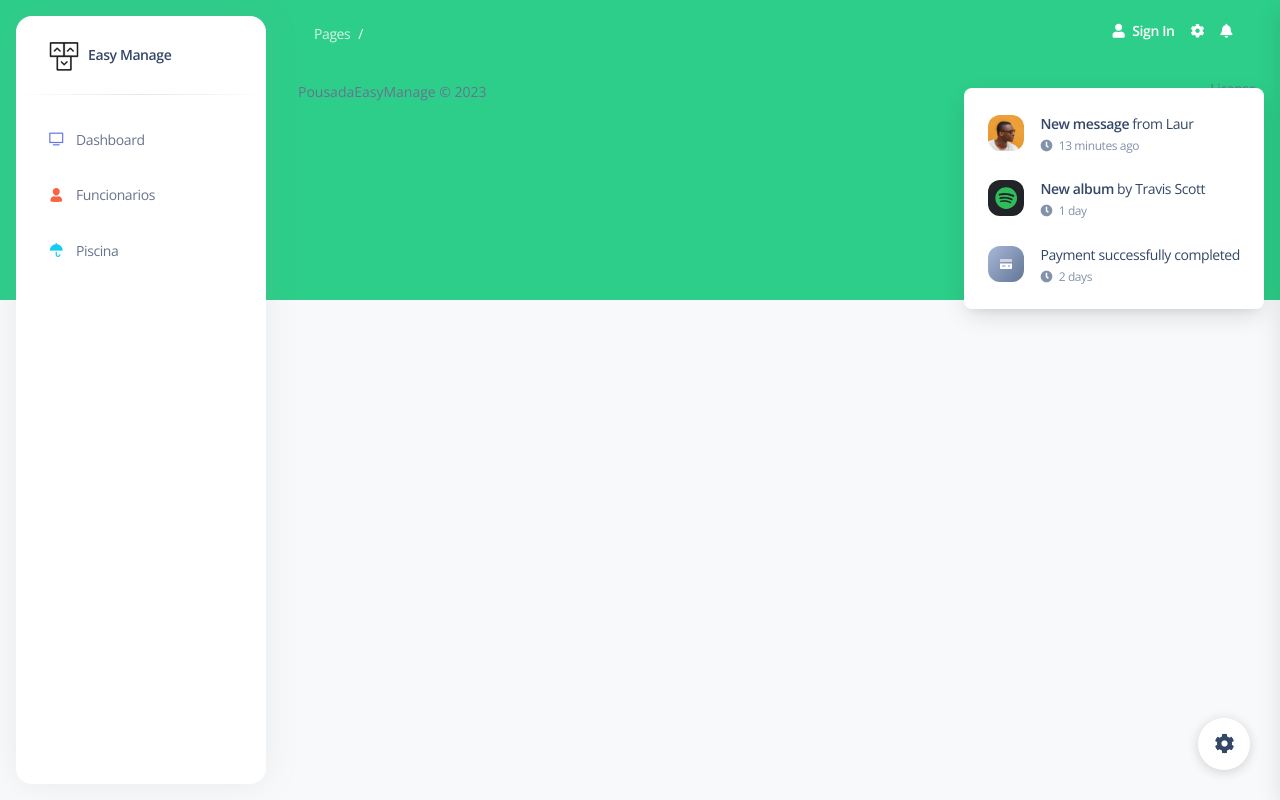
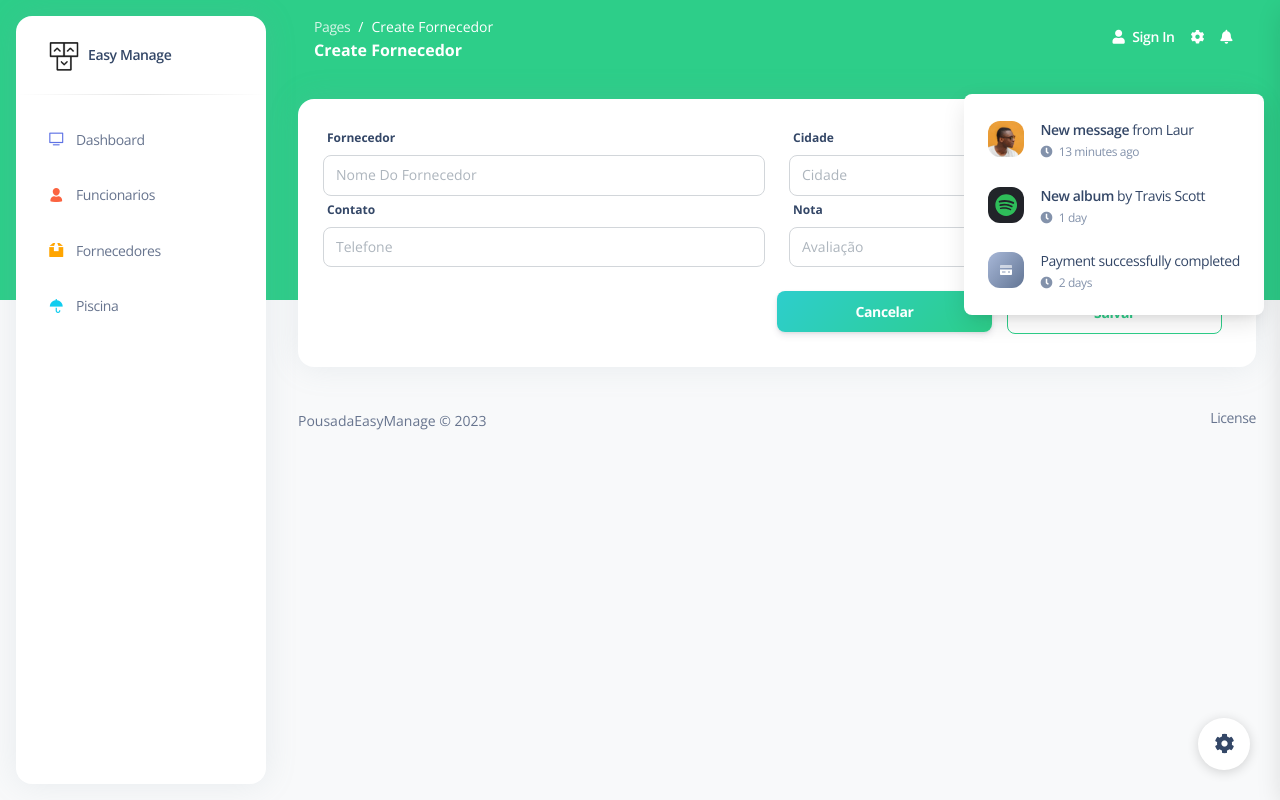
Before and after one commit to BrenoGondimR/EasyManage, a Vue app: page /create_fornecedor in a window 1280 px wide. Built offline with nearby package versions, Linux system fonts and the light colour scheme.

Commit message:
fornecedores

```diff
--- a/src/constants/config.js
+++ b/src/constants/config.js
@@ -12,6 +12,9 @@ export const editFuncionarioUrl = apisUrl + 'funcionarios/edit';
 export const createFuncionarioUrl = apisUrl + 'funcionarios/create';
 export const findFuncionariosUrl = apisUrl + 'funcionarios';
 
+// Fornecedores
+export const createFornecedorUrl = apisUrl + 'fornecedores/create';
+export const getHistoryFornecedores = apisUrl + 'fornecedores';
 // Piscina
 export const criarTratamento = apisUrl + 'piscina/create';
 export const criarManutencao = apisUrl + 'piscina/manutencao/create';
--- a/src/examples/Sidenav/SidenavList.vue
+++ b/src/examples/Sidenav/SidenavList.vue
@@ -24,6 +24,19 @@
           <template v-slot:icon>
             <i
               class="ni ni-single-02 text-warning text-sm opacity-10"
+            ></i>
+          </template>
+        </sidenav-item>
+      </li>
+      <li class="nav-item">
+        <sidenav-item
+          url="/fornecedores"
+          :class="getRoute() === 'tables' ? 'active' : ''"
+          :navText="this.$store.state.isRTL ? 'الجداول' : 'Fornecedores'"
+        >
+          <template v-slot:icon>
+            <i
+              class="ni ni-box-2 text-sm opacity-10" style="color: orange !important;"
             ></i>
           </template>
         </sidenav-item>
--- a/src/router/index.js
+++ b/src/router/index.js
@@ -6,6 +6,8 @@ import CreateTrat from "../views/Piscina/Create.vue";
 import Piscina from "../views/Piscina/index.vue";
 import CreateFunc from "../views/Funcionarios/Create";
 import CreateManut from "../views/Piscina/Manutencao";
+import Fornecedores from "../views/Fornecedores/index.vue";
+import CreateForne from "../views/Fornecedores/create.vue";
 
 const routes = [
   {
@@ -29,9 +31,19 @@ const routes = [
     component: Funcionarios,
   },
   {
+    path: "/fornecedores",
+    name: "Fornecedores",
+    component: Fornecedores,
+  },
+  {
     path: "/create_tratamento",
     name: "Create Tratamento",
     component: CreateTrat,
+  },
+  {
+    path: "/create_fornecedor",
+    name: "Create Fornecedor",
+    component: CreateForne,
   },
   {
     path: "/piscina",
--- /dev/null
+++ b/src/views/Fornecedores/create.vue
@@ -0,0 +1,85 @@
+<template>
+  <div class="py-4 container-fluid">
+    <div class="row">
+      <div class="col-12">
+        <div class="card">
+          <div class="row">
+            <div v-for="(form, index) in forms" :key="index" :class="form.col">
+              <label>{{ form.label }}</label>
+              <div>
+                <input v-if="form.type === 'text'" v-model="form.value" :type="form.type" :placeholder="form.placeholder" class="form-control" />
+              </div>
+            </div>
+            <div class="row mt-4" style="justify-content: right;">
+              <div class="col-6" style="display: flex">
+                <div class="col-6" style="margin-right: 15px;">
+                  <button id="btn-dark" @click="getPage" class="btn w-100 px-3 mb-2 bg-gradient-success">Cancelar</button>
+                </div>
+                <div class="col-6">
+                  <button id="btn-white" @click="createFornecedor"  class="btn w-100 px-3 mb-2 btn-outline-success">Salvar</button>
+                </div>
+              </div>
+            </div>
+          </div>
+        </div>
+      </div>
+    </div>
+  </div>
+</template>
+
+<script>
+import { createFornecedor } from "@/views/Fornecedores/fornecedores_service";
+export default {
+  name: "create_fornecedor",
+  components: {
+
+  },
+  data() {
+    return {
+      forms: [
+        {label: "Fornecedor", type: "text", value: "", placeholder: "Nome Do Fornecedor", error: "", errorMessage: "", col: "col-md-6"},
+        {label: "Cidade", type: "text", value: "", placeholder: "Cidade", error: "", errorMessage: "", col: "col-md-6"},
+        {label: "Contato", type: "text", value: "", placeholder: "Telefone", error: "", errorMessage: "", col: "col-md-6"},
+        {label: "Nota", type: "text", value: "", placeholder: "Avaliação", error: "", errorMessage: "", col: "col-md-6"},
+      ]
+    };
+  },
+  methods: {
+    getPage() {
+      this.$router.push('/fornecedores')
+    },
+    createFornecedor() {
+      const fornecedor = {
+        'fornecedor': this.forms[0].value,
+        'cidade': this.forms[1].value,
+        'contato': this.forms[2].value,
+        'nota': parseFloat(this.forms[3].value),
+      };
+
+      // Chamar a função para enviar a requisição POST
+      createFornecedor(fornecedor)
+        .then((response) => {
+          // Tratar a resposta do backend aqui
+          console.log(response.data);
+          this.$router.push("/fornecedores"); // Redirecionar após a criação do funcionário
+        })
+        .catch((error) => {
+          // Tratar erros aqui
+          console.error(error);
+        });
+    },
+  }
+};
+</script>
+
+<style>
+.card{
+  padding: 25px !important;
+}
+.form-check-label{
+  margin-right: 30px !important;
+}
+.form-check-input:checked[type=radio]{
+  background-image: linear-gradient(310deg, #2dce89 0%, #2dcecc 100%) !important;
+}
+</style>
--- /dev/null
+++ b/src/views/Fornecedores/fornecedores_service.js
@@ -0,0 +1,11 @@
+import axios from "axios";
+import { createFornecedorUrl, getHistoryFornecedores } from "@/constants/config";
+
+
+export const createFornecedor = (bodyCupom) => {
+  return axios.post(createFornecedorUrl, bodyCupom);
+};
+
+export const getAllFornecedores = () => {
+  return axios.get(getHistoryFornecedores);
+};
--- /dev/null
+++ b/src/views/Fornecedores/index.vue
@@ -0,0 +1,26 @@
+<template>
+  <div class="py-4 container-fluid">
+    <div class=" row">
+      <div class="col-12">
+        <HistoryFornecedor></HistoryFornecedor>
+      </div>
+    </div>
+  </div>
+</template>
+
+<script>
+
+import HistoryFornecedor from "@/views/components/FornecedoresTable.vue";
+
+export default {
+  name: "fornecedores",
+  components: {
+    HistoryFornecedor,
+  },
+  data() {
+    return {
+
+    };
+  },
+};
+</script>
--- /dev/null
+++ b/src/views/components/FornecedoresTable.vue
@@ -0,0 +1,110 @@
+<template>
+  <div class="card">
+    <div class="row" style="display: flex; justify-content: space-between">
+      <b-col sm="7" class="mb-2">
+        <span class="h3 font-weight-semibold">Fornecedores</span>
+      </b-col>
+      <b-col md="5" style="justify-content: end !important;">
+        <div style="display: flex; gap: 1rem">
+          <b-button style="border-radius: 10px; cursor: pointer" class="w-100 btn-create" variant="primary" @click="getPageCreate">
+            Novo Fornecedor
+          </b-button>
+        </div>
+      </b-col>
+    </div>
+    <div class="card-body px-0 pt-0 pb-2">
+      <div class="table-responsive p-0">
+        <table class="table align-items-center mb-0">
+          <thead>
+          <tr>
+            <th class="text-uppercase text-secondary text-xxs font-weight-bolder opacity-7">Fornecedor</th>
+            <th class="text-center text-uppercase text-secondary text-xxs font-weight-bolder opacity-7">Cidade</th>
+            <th class="text-center text-uppercase text-secondary text-xxs font-weight-bolder opacity-7">Contato</th>
+            <th class="text-center text-uppercase text-secondary text-xxs font-weight-bolder opacity-7">Nota</th>
+          </tr>
+          </thead>
+          <tbody>
+          <tr v-for="(history, index) in tableHistory" :key="index">
+            <td>
+              <div class="d-flex px-2 py-1">
+                <div class="d-flex flex-column justify-content-center">
+                  <h6 class="mb-0 text-sm">{{ history.fornecedor }}</h6>
+                </div>
+              </div>
+            </td>
+            <td class="align-middle text-center">
+              <p class="mb-0 text-sm">{{ history.cidade }}</p>
+            </td>
+            <td class="align-middle text-center">
+              <p class="mb-0 text-sm">{{ history.contato }}</p>
+            </td>
+            <td class="align-middle text-center">
+              <p class="mb-0 text-sm">{{ history.nota }}</p>
+            </td>
+          </tr>
+          </tbody>
+        </table>
+      </div>
+    </div>
+  </div>
+</template>
+
+<script>
+import { getAllFornecedores } from "@/views/Fornecedores/fornecedores_service";
+export default {
+  name: "HistoryPisc",
+  data(){
+    return {
+      tableHistory: [],
+      dropdownValue: '',
+      tableHistoryManutencao: [],
+      isFull: false,
+    }
+  },
+  methods :{
+    getPageCreate() {
+      this.$router.push('/create_fornecedor')
+    },
+    getAllFornecedores() {
+      getAllFornecedores()
+        .then((response) => {
+          if (response.data.data) {
+            this.tableHistory = [];
+            response.data.data.forEach((fornecedor) => {
+              // Adicione cada funcionário à lista
+              this.tableHistory.push({
+                fornecedor: fornecedor.fornecedor,
+                cidade: fornecedor.cidade,
+                contato: fornecedor.contato,
+                nota: fornecedor.nota,
+              });
+            });
+          }
+        })
+        .catch((error) => {
+          // Tratar erros aqui, caso ocorram
+          console.error(error);
+        });
+    },
+  },
+  created() {
+    this.getAllFornecedores();
+    setTimeout(()=>{
+      debugger
+    },5000)
+  },
+};
+</script>
+<style>
+#btn-white{
+  width: 100% !important;
+}
+.dropdown-menu.show{
+  min-width: 86px !important;
+  border: none !important;
+}
+
+.btn.show{
+  background-color: unset !important;
+}
+</style>
```
